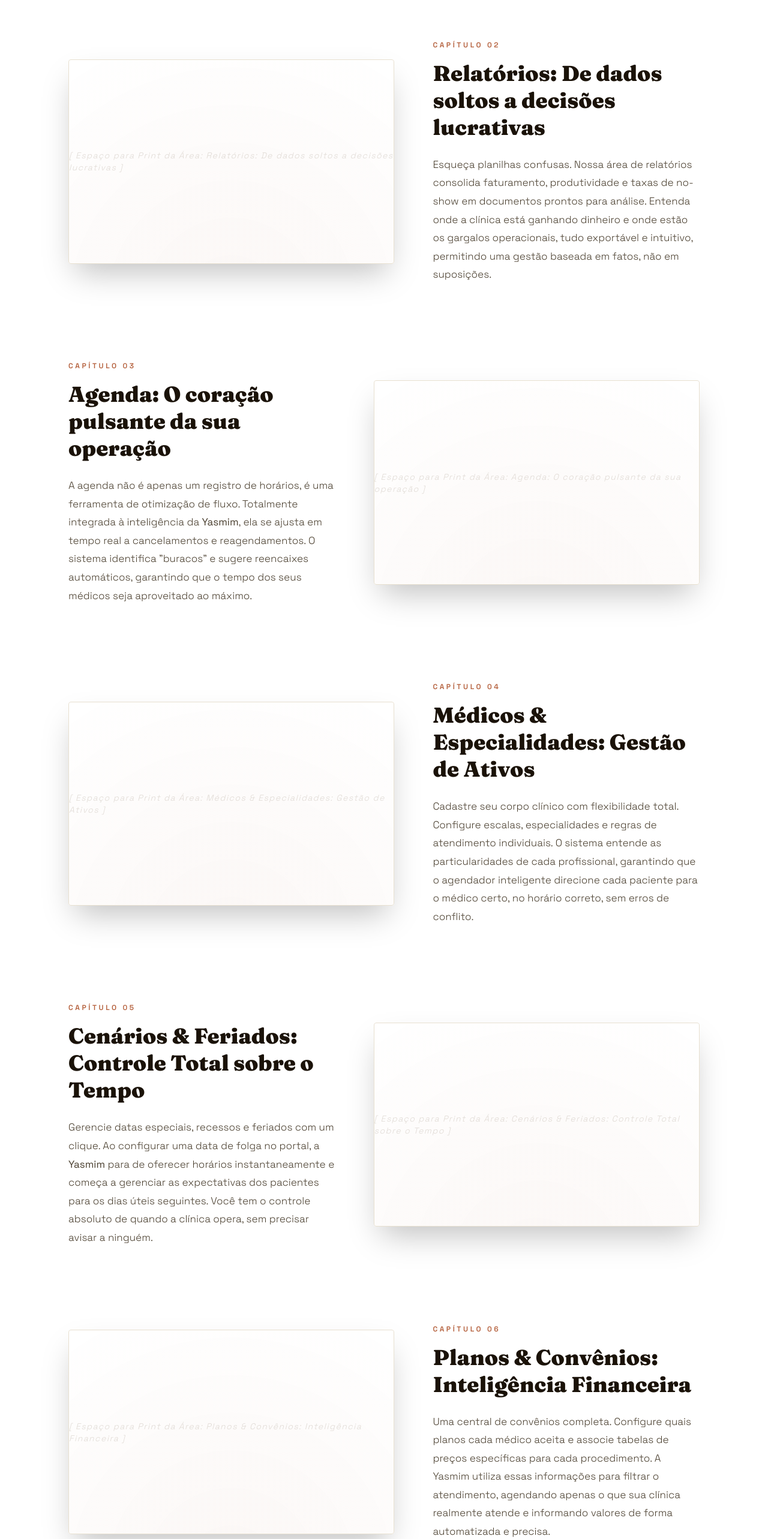
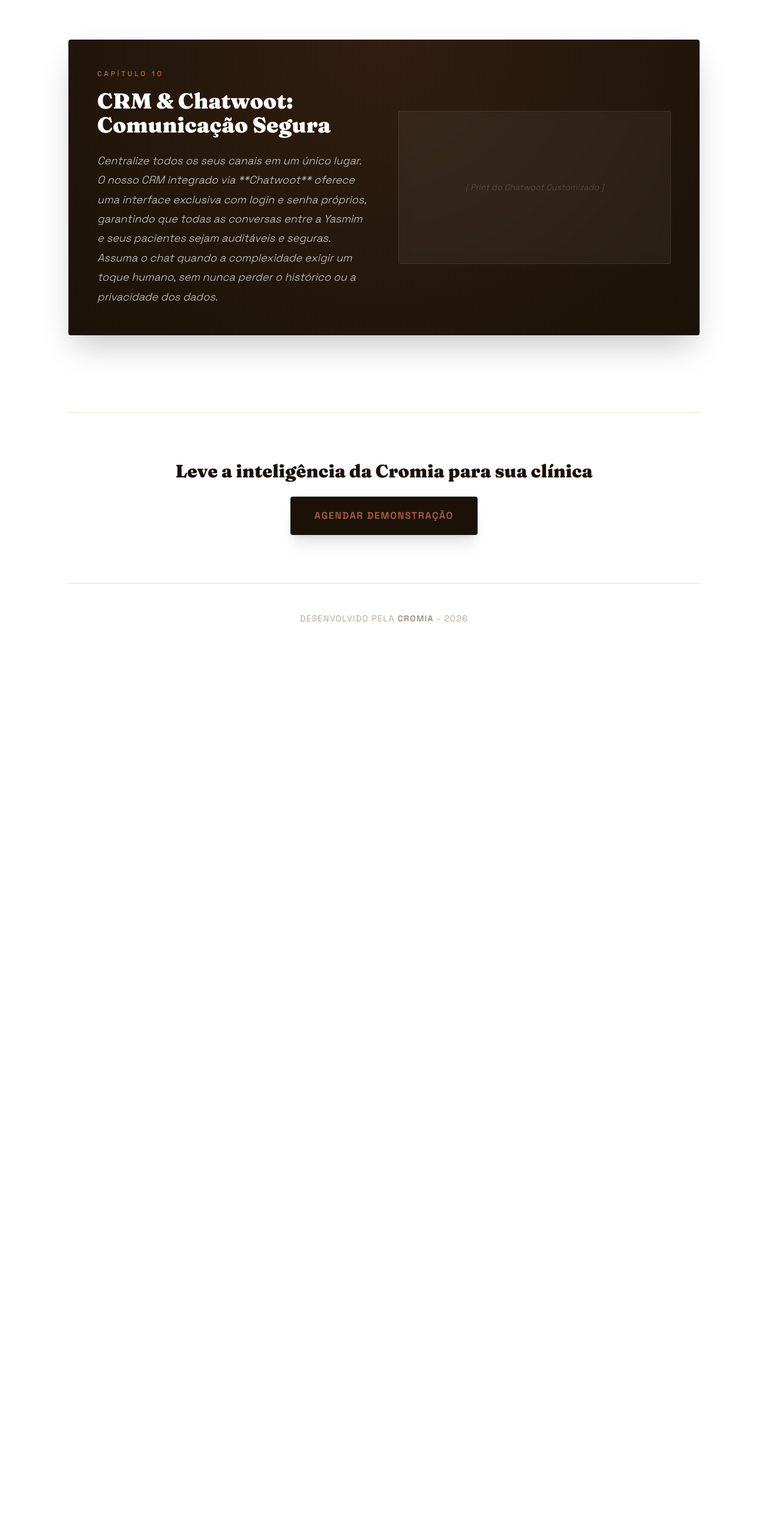
Before and after one commit to gugabrandao/cromia-site, a React (Vite) app: page /cromiahealth in a window 1280 px wide. Shown: the part 5291-7857 px from the top of the page at 60% size. After the commit the page ends 6410 px from the top, so only its background shows below. Built offline with nearby package versions, Linux system fonts and the light colour scheme.

Commit message:
fix: remover duplicatas e unificar mockups com print real

```diff
--- a/src/pages/CromiaHealth.tsx
+++ b/src/pages/CromiaHealth.tsx
@@ -282,93 +282,6 @@
               imageSide="right"
             />
 
-            <Chapter
-              number="02"
-              title="Relatórios: De dados soltos a decisões lucrativas"
-              text={
-                <p>
-                  Esqueça planilhas confusas. Nossa área de relatórios consolida faturamento, produtividade e taxas de no-show em documentos prontos para análise. Entenda onde a clínica está ganhando dinheiro e onde estão os gargalos operacionais, tudo exportável e intuitivo, permitindo uma gestão baseada em fatos, não em suposições.
-                </p>
-              }
-              imageSide="left"
-            />
-
-            <Chapter
-              number="03"
-              title="Agenda: O coração pulsante da sua operação"
-              text={
-                <p>
-                  A agenda não é apenas um registro de horários, é uma ferramenta de otimização de fluxo. Totalmente integrada à inteligência da <strong>Yasmim</strong>, ela se ajusta em tempo real a cancelamentos e reagendamentos. O sistema identifica "buracos" e sugere reencaixes automáticos, garantindo que o tempo dos seus médicos seja aproveitado ao máximo.
-                </p>
-              }
-              imageSide="right"
-            />
-
-            <Chapter
-              number="04"
-              title="Médicos & Especialidades: Gestão de Ativos"
-              text={
-                <p>
-                  Cadastre seu corpo clínico com flexibilidade total. Configure escalas, especialidades e regras de atendimento individuais. O sistema entende as particularidades de cada profissional, garantindo que o agendador inteligente direcione cada paciente para o médico certo, no horário correto, sem erros de conflito.
-                </p>
-              }
-              imageSide="left"
-            />
-
-            <Chapter
-              number="05"
-              title="Cenários & Feriados: Controle Total sobre o Tempo"
-              text={
-                <p>
-                  Gerencie datas especiais, recessos e feriados com um clique. Ao configurar uma data de folga no portal, a <strong>Yasmim</strong> para de oferecer horários instantaneamente e começa a gerenciar as expectativas dos pacientes para os dias úteis seguintes. Você tem o controle absoluto de quando a clínica opera, sem precisar avisar a ninguém.
-                </p>
-              }
-              imageSide="right"
-            />
-
-            <Chapter
-              number="06"
-              title="Planos & Convênios: Inteligência Financeira"
-              text={
-                <p>
-                  Uma central de convênios completa. Configure quais planos cada médico aceita e associe tabelas de preços específicas para cada procedimento. A Yasmim utiliza essas informações para filtrar o atendimento, agendando apenas o que sua clínica realmente atende e informando valores de forma automatizada e precisa.
-                </p>
-              }
-              imageSide="left"
-            />
-
-            <Chapter
-              number="07"
-              title="Membros & Hierarquia: Segurança e Delegação"
-              text={
-                <p>
-                  Defina quem vê o quê. Com o sistema de membros, você cria níveis de acesso granulares (Administrador, Recepção, Médico). Enquanto o gestor foca em relatórios e ROI, a equipe operacional foca na agenda e no chat, tudo sob protocolos rigorosos de segurança e log de acessos.
-                </p>
-              }
-              imageSide="right"
-            />
-
-            <Chapter
-              number="08"
-              title="FAQ Operacional: Treine sua IA em segundos"
-              text={
-                <p>
-                  Sua clínica mudou de endereço ou trocou o laboratório de exames? Basta atualizar o FAQ no portal. A <strong>Yasmim</strong> consome essa nova informação imediatamente e passa a responder aos pacientes com o dado atualizado. É o fim dos manuais de recepção desatualizados: a inteligência da sua clínica agora é centralizada e viva.
-                </p>
-              }
-              imageSide="left"
-            />
-
-            <Chapter
-              number="09"
-              title="Auditoria de Tokens & Custos: Transparência Absoluta"
-              text={
-                <p>
-                  Acreditamos em parcerias transparentes. Nossa área de auditoria permite que você veja exatamente o consumo de recursos tecnológicos (tokens) da sua conta. Saiba o custo exato de cada interação e acompanhe o uso da IA com total clareza financeira, garantindo que o investimento esteja sempre alinhado ao retorno gerado.
-                </p>
-              }
-              imageSide="right"
-            />
 
             <div className="bg-cromia-ink text-white rounded-sm p-12 mt-20 mb-32 relative overflow-hidden shadow-2xl">
               <div className="absolute inset-0 bg-[radial-gradient(ellipse_at_50%_0%,rgba(180,95,59,0.15)_0%,transparent_100%)] pointer-events-none" />
```
